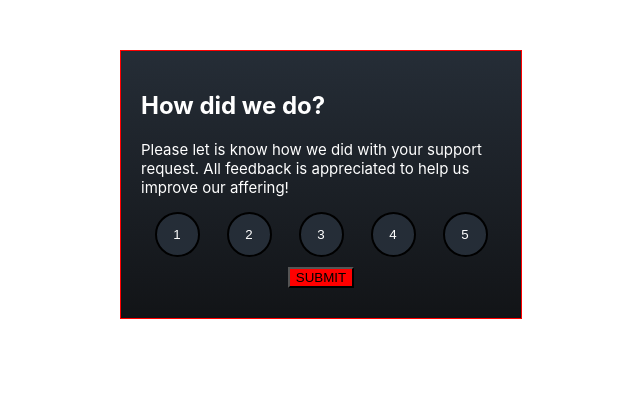
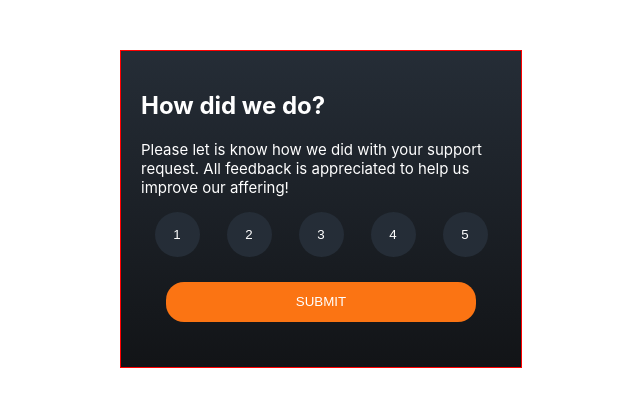
Before and after one commit to PieterJanDelbecke/interactive-react, a React (Create React App) app: page / in a window 1280 px wide. Shown: the top 406 px of the page, without its empty margins (319-959 px from the left). Built offline with nearby package versions, Linux system fonts and the light colour scheme.

Commit message:
transitioning of colours

```diff
--- a/src/components/rating-component.jsx
+++ b/src/components/rating-component.jsx
@@ -25,9 +25,10 @@ const NumBtn = styled.button`
   width: 45px;
   height: 45px;
   border-radius: 50%;
-  border-style: solid;
+  border-style: none;
 
-  :hover{
+  :hover {
+    transition:0.25s;
     background-color: hsl(25, 97%, 53%);
   }
 `;
@@ -36,8 +37,18 @@ const SubmitDiv = styled.div`
   justify-content: center;
 `;
 const SubmitButton = styled.button`
-  margin: 10px;
-  background-color: red;
+  color: white;
+  border-style: none;
+  margin: 25px;
+  background-color: hsl(25, 97%, 53%);
+  height: 40px;
+  width: 90%;
+  border-radius: 18px;
+  :hover{
+    transition:0.25s;
+    color: hsl(25, 97%, 53%);
+    background-color:white;
+  }
 `;
 
 const RatingComponent = () => {
```
